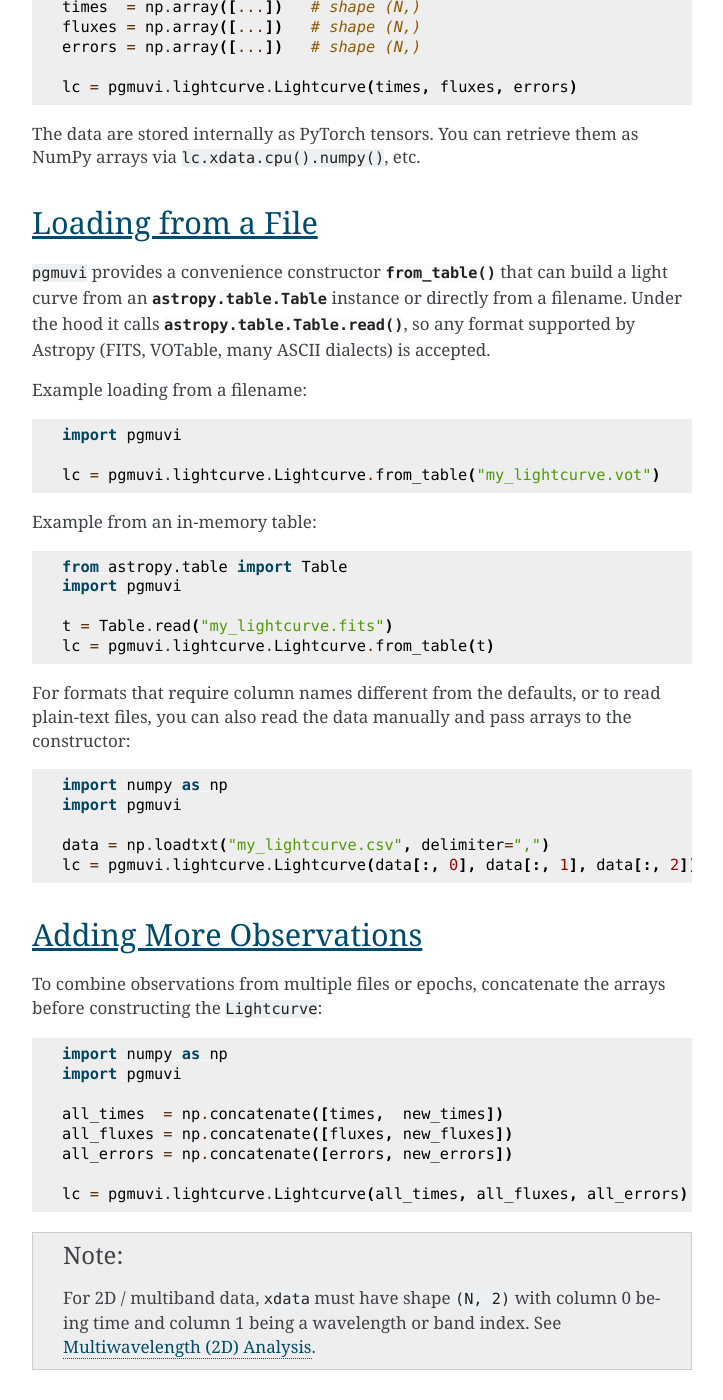
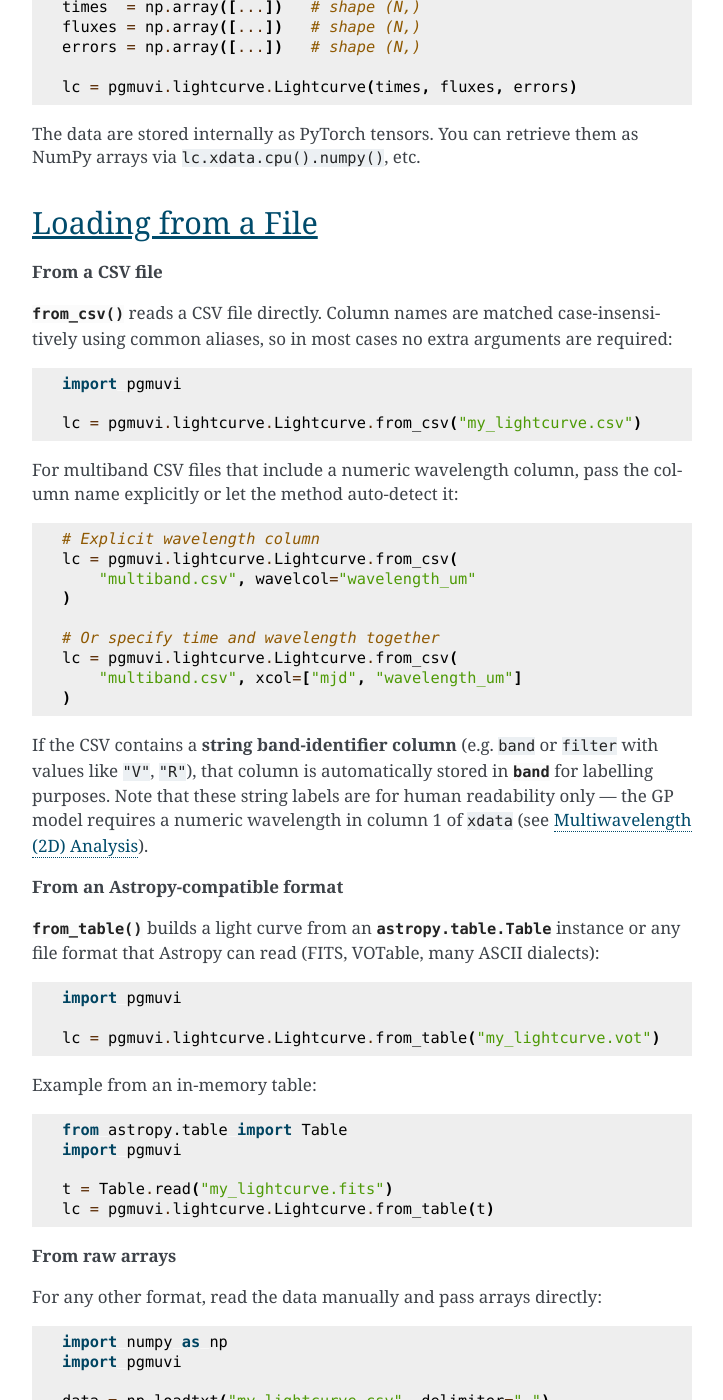
Before and after one commit to ICSM/pgmuvi, a Sphinx documentation site: the page built from docs/source/howto/loading_data.rst, in a window 1280 px wide and 1400 px high, scrolled down 897 px. Shown: the whole window, without its empty margins (388-1111 px from the left). Built offline with Sphinx 7.4.7, drawn with Linux system fonts in a browser that asks for light colours; pages that are not in the unit, such as notebooks, are missing from menus; some of the changed text lies outside the part shown.

Commit message:
Apply seventh round of documentation corrections (loading_data, model_selection, multiband)
Agent-Logs-Url: https://github.com/ICSM/pgmuvi/sessions/a5d7099d-a84c-4af7-b5c0-7ee1f4e2e24b

Co-authored-by: pscicluna <509178+pscicluna@users.noreply.github.com>

```diff
--- a/docs/source/howto/loading_data.rst
+++ b/docs/source/howto/loading_data.rst
@@ -40,13 +40,41 @@ arrays via ``lc.xdata.cpu().numpy()``, etc.
 Loading from a File
 --------------------
 
-``pgmuvi`` provides a convenience constructor
-:meth:`~pgmuvi.lightcurve.Lightcurve.from_table` that can build a light curve
-from an :class:`astropy.table.Table` instance or directly from a filename.
-Under the hood it calls :func:`astropy.table.Table.read`, so any format
-supported by Astropy (FITS, VOTable, many ASCII dialects) is accepted.
+**From a CSV file**
 
-Example loading from a filename::
+:meth:`~pgmuvi.lightcurve.Lightcurve.from_csv` reads a CSV file directly.
+Column names are matched case-insensitively using common aliases, so in most
+cases no extra arguments are required::
+
+    import pgmuvi
+
+    lc = pgmuvi.lightcurve.Lightcurve.from_csv("my_lightcurve.csv")
+
+For multiband CSV files that include a numeric wavelength column, pass the
+column name explicitly or let the method auto-detect it::
+
+    # Explicit wavelength column
+    lc = pgmuvi.lightcurve.Lightcurve.from_csv(
+        "multiband.csv", wavelcol="wavelength_um"
+    )
+
+    # Or specify time and wavelength together
+    lc = pgmuvi.lightcurve.Lightcurve.from_csv(
+        "multiband.csv", xcol=["mjd", "wavelength_um"]
+    )
+
+If the CSV contains a **string band-identifier column** (e.g. ``band`` or
+``filter`` with values like ``"V"``, ``"R"``), that column is automatically
+stored in :attr:`~pgmuvi.lightcurve.Lightcurve.band` for labelling purposes.
+Note that these string labels are for human readability only — the GP model
+requires a numeric wavelength in column 1 of ``xdata`` (see
+:doc:`multiband`).
+
+**From an Astropy-compatible format**
+
+:meth:`~pgmuvi.lightcurve.Lightcurve.from_table` builds a light curve from an
+:class:`astropy.table.Table` instance or any file format that Astropy can read
+(FITS, VOTable, many ASCII dialects)::
 
     import pgmuvi
 
@@ -60,9 +88,9 @@ Example from an in-memory table::
     t = Table.read("my_lightcurve.fits")
     lc = pgmuvi.lightcurve.Lightcurve.from_table(t)
 
-For formats that require column names different from the defaults, or to read
-plain-text files, you can also read the data manually and pass arrays to the
-constructor::
+**From raw arrays**
+
+For any other format, read the data manually and pass arrays directly::
 
     import numpy as np
     import pgmuvi
@@ -73,8 +101,35 @@ constructor::
 Adding More Observations
 --------------------------
 
-To combine observations from multiple files or epochs, concatenate the arrays
-before constructing the ``Lightcurve``::
+**Merging a new band into an existing multiband lightcurve**
+
+:meth:`~pgmuvi.lightcurve.Lightcurve.merge` appends a new band to an
+existing 2-D light curve.  The calling object must already be 2-D; 1-D
+inputs are promoted automatically when a wavelength is supplied::
+
+    # lc2d is an existing 2-D lightcurve; lc_new is a new single-band lc
+    merged = lc2d.merge(lc_new, wavelength=0.80)   # 0.80 μm
+
+You can also merge directly from a CSV path::
+
+    merged = lc2d.merge("new_band.csv", wavelength=0.80)
+
+**Combining multiple lightcurves into one multiband object**
+
+:meth:`~pgmuvi.lightcurve.Lightcurve.concat` is a class method that builds a
+2-D light curve from a list of single-band (or already-multiband) objects.
+Every input must carry band information (either set at construction time via
+``band=`` or via :meth:`~pgmuvi.lightcurve.Lightcurve.from_csv`)::
+
+    combined = pgmuvi.lightcurve.Lightcurve.concat([lc_V, lc_R, lc_I])
+
+Both methods accept ``on_conflict="skip"`` to silently drop duplicate bands
+rather than raising an error.
+
+**Concatenating arrays before construction**
+
+For simple cases where band information is not needed, concatenate the NumPy
+arrays before constructing the :class:`~pgmuvi.lightcurve.Lightcurve`::
 
     import numpy as np
     import pgmuvi
@@ -88,7 +143,7 @@ before constructing the ``Lightcurve``::
 .. note::
 
    For 2D / multiband data, ``xdata`` must have shape ``(N, 2)`` with column 0
-   being time and column 1 being a wavelength or band index.  See :doc:`multiband`.
+   being time and column 1 being a numeric wavelength.  See :doc:`multiband`.
 
 Data Transformations
 ---------------------
```
Also changed, not shown: docs/source/howto/model_selection.rst (+35 -8 lines), docs/source/howto/multiband.rst (+8 -2 lines).
